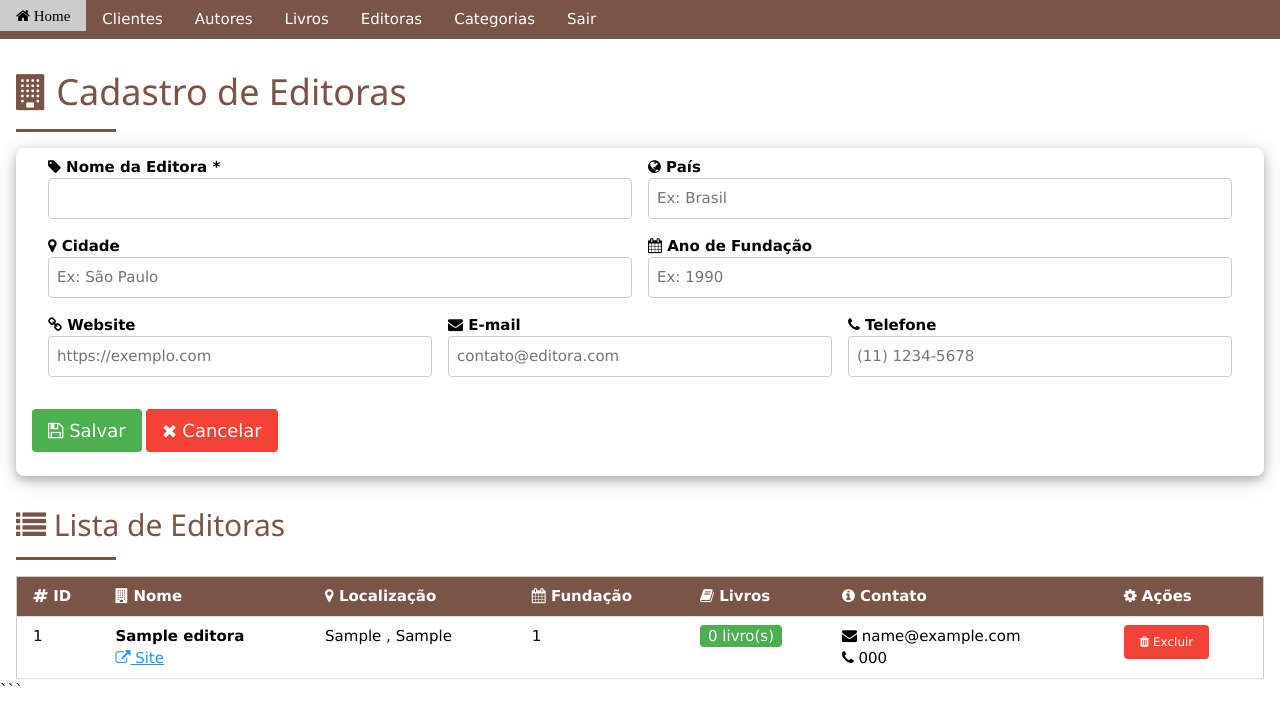
After one commit to Cleristonl1m4/Biblioteca-Universo-da-Palavra, a PHP site: page /Pages/Editoras/pagesEditoras.php in a window 1280 px wide. The commit adds this page. Shown: the top 725 px of the page. Run offline with PHP 8.4, Linux system fonts and the light colour scheme; tables that the repository leaves empty hold one stand-in row (values such as "Sample post").

Commit message:
Reformulando da pagina home e pequenas alterações

````diff
--- a/Components/menu/menu.html
+++ b/Components/menu/menu.html
@@ -6,7 +6,7 @@
     <a class="w3-bar-item w3-button" href="/Universo-da-Palavra/Pages/Clientes/pageClientesCadastro.php">Clientes</a>
     <a class="w3-bar-item w3-button" href="/Universo-da-Palavra/Pages/Autor/pageAutor.php">Autores</a>
     <a class="w3-bar-item w3-button" href="/Universo-da-Palavra/Pages/livros/pagelivros.php">Livros</a>
-    <a class="w3-bar-item w3-button" href="">Editoras</a>
+    <a class="w3-bar-item w3-button" href="/Universo-da-Palavra/Pages/Editoras/pagesEditoras.php">Editoras</a>
     <a class="w3-bar-item w3-button" href="">Categorias</a>
     <a class="w3-bar-item w3-button" href="">Sair</a>
 </div>
--- a/Pages/Autor/pageListarAutores.php
+++ b/Pages/Autor/pageListarAutores.php
@@ -38,6 +38,8 @@
 
 <div class="w3-container w3-padding">
     <h1 class="w3-text-green"><i class="fa fa-users"></i> Lista de Autores</h1>
+
+<body>
 
     <?php if ($result && $result->num_rows > 0): ?>
         <div class="w3-responsive w3-card w3-white w3-round-large w3-margin-top">
--- /dev/null
+++ b/Pages/Editoras/pagesEditoras.php
@@ -0,0 +1,270 @@
+<!DOCTYPE html>
+<html lang="pt-BR">
+
+<head>
+    <meta charset="UTF-8">
+    <meta name="viewport" content="width=device-width, initial-scale=1.0">
+    <title>🏢 Cadastro de Editoras</title>
+    <link rel="stylesheet" href="https://www.w3schools.com/w3css/4/w3.css">
+    <link rel="stylesheet" href="https://cdnjs.cloudflare.com/ajax/libs/font-awesome/4.7.0/css/font-awesome.min.css">
+</head>
+
+<body>
+
+    <?php
+    include("../../dados/conexao/conexao.php");
+    include("../../Components/menu/menu.html");
+
+    if (isset($_GET['excluir'])) {
+        $id = intval($_GET['excluir']);
+
+        $sqlCheck = "SELECT COUNT(*) as total FROM livros WHERE editora = (SELECT nome FROM editoras WHERE id = ?)";
+        $stmtCheck = $conn->prepare($sqlCheck);
+        $stmtCheck->bind_param("i", $id);
+        $stmtCheck->execute();
+        $resultCheck = $stmtCheck->get_result();
+        $check = $resultCheck->fetch_assoc();
+
+        if ($check['total'] > 0) {
+            echo '<div class="w3-panel w3-red w3-padding w3-round">
+                <i class="fa fa-exclamation-triangle"></i>
+                Não é possível excluir! Esta editora possui ' . $check['total'] . ' livro(s) cadastrado(s).
+              </div>';
+        } else {
+            $sqlDel = "DELETE FROM editoras WHERE id = ?";
+            $stmt = $conn->prepare($sqlDel);
+            $stmt->bind_param("i", $id);
+            if ($stmt->execute()) {
+                echo '<div class="w3-panel w3-green w3-padding w3-round">
+                    <i class="fa fa-check"></i> Editora excluída com sucesso!
+                  </div>';
+            } else {
+                echo '<div class="w3-panel w3-red w3-padding w3-round">
+                    <i class="fa fa-times"></i> Erro ao excluir: ' . $conn->error . '
+                  </div>';
+            }
+            $stmt->close();
+        }
+        $stmtCheck->close();
+    }
+
+    // Cadastrar editora
+    if ($_SERVER['REQUEST_METHOD'] === "POST") {
+        $Nome = trim($_POST["Nome"] ?? "");
+        $Pais = trim($_POST["Pais"] ?? "");
+        $Cidade = trim($_POST["Cidade"] ?? "");
+        $AnoFundacao = !empty($_POST["AnoFundacao"]) ? intval($_POST["AnoFundacao"]) : null;
+        $Site = trim($_POST["Site"] ?? "");
+        $Email = trim($_POST["Email"] ?? "");
+        $Telefone = trim($_POST["Telefone"] ?? "");
+
+        if ($Nome) {
+            // Verificar se editora já existe
+            $sqlCheck = "SELECT id FROM editoras WHERE nome = ?";
+            $stmtCheck = $conn->prepare($sqlCheck);
+            $stmtCheck->bind_param("s", $Nome);
+            $stmtCheck->execute();
+            $resultCheck = $stmtCheck->get_result();
+
+            if ($resultCheck->num_rows > 0) {
+                echo '<div class="w3-panel w3-amber w3-padding w3-round">
+                    <i class="fa fa-exclamation"></i> Esta editora já está cadastrada!
+                  </div>';
+            } else {
+                if ($AnoFundacao !== null) {
+                    $sql = "INSERT INTO editoras (nome, pais, cidade, ano_fundacao, site, email, telefone)
+                        VALUES (?, ?, ?, ?, ?, ?, ?)";
+                    $insert = $conn->prepare($sql);
+                    $insert->bind_param("sssisss", $Nome, $Pais, $Cidade, $AnoFundacao, $Site, $Email, $Telefone);
+                } else {
+                    $sql = "INSERT INTO editoras (nome, pais, cidade, site, email, telefone)
+                        VALUES (?, ?, ?, ?, ?, ?)";
+                    $insert = $conn->prepare($sql);
+                    $insert->bind_param("ssssss", $Nome, $Pais, $Cidade, $Site, $Email, $Telefone);
+                }
+
+                if ($insert->execute()) {
+                    echo '<div class="w3-panel w3-green w3-padding w3-round">
+                        <i class="fa fa-check"></i> Editora cadastrada com sucesso!
+                      </div>';
+                } else {
+                    echo '<div class="w3-panel w3-red w3-padding w3-round">
+                        <i class="fa fa-times"></i> Erro ao cadastrar: ' . $conn->error . '
+                      </div>';
+                }
+                $insert->close();
+            }
+            $stmtCheck->close();
+        } else {
+            echo '<div class="w3-panel w3-red w3-padding w3-round">
+                <i class="fa fa-exclamation-triangle"></i> O nome da editora é obrigatório.
+              </div>';
+        }
+    }
+    ?>
+
+    <div class="w3-container w3-margin-top">
+        <h1 class="w3-text-brown">
+            <i class="fa fa-building"></i> Cadastro de Editoras
+        </h1>
+        <div class="w3-border-bottom w3-border-brown" style="width:100px; border-width:3px !important;"></div>
+    </div>
+
+    <div class="w3-container w3-margin-top">
+        <form id="editoraForm" action="pagesEditoras.php" method="POST"
+            class="w3-card-4 w3-white w3-round-large w3-padding">
+
+            <div class="w3-row-padding">
+                <div class="w3-half">
+                    <label><b><i class="fa fa-tag"></i> Nome da Editora *</b></label>
+                    <input class="w3-input w3-border w3-round" type="text" name="Nome" required>
+                </div>
+
+                <div class="w3-half">
+                    <label><b><i class="fa fa-globe"></i> País</b></label>
+                    <input class="w3-input w3-border w3-round" type="text" name="Pais" placeholder="Ex: Brasil">
+                </div>
+            </div>
+
+            <div class="w3-row-padding w3-margin-top">
+                <div class="w3-half">
+                    <label><b><i class="fa fa-map-marker"></i> Cidade</b></label>
+                    <input class="w3-input w3-border w3-round" type="text" name="Cidade" placeholder="Ex: São Paulo">
+                </div>
+
+                <div class="w3-half">
+                    <label><b><i class="fa fa-calendar"></i> Ano de Fundação</b></label>
+                    <input class="w3-input w3-border w3-round" type="number" name="AnoFundacao" min="1800" max="2025"
+                        placeholder="Ex: 1990">
+                </div>
+            </div>
+
+            <div class="w3-row-padding w3-margin-top">
+                <div class="w3-third">
+                    <label><b><i class="fa fa-link"></i> Website</b></label>
+                    <input class="w3-input w3-border w3-round" type="url" name="Site" placeholder="https://exemplo.com">
+                </div>
+
+                <div class="w3-third">
+                    <label><b><i class="fa fa-envelope"></i> E-mail</b></label>
+                    <input class="w3-input w3-border w3-round" type="email" name="Email"
+                        placeholder="contato@editora.com">
+                </div>
+
+                <div class="w3-third">
+                    <label><b><i class="fa fa-phone"></i> Telefone</b></label>
+                    <input class="w3-input w3-border w3-round" type="tel" name="Telefone" placeholder="(11) 1234-5678">
+                </div>
+            </div>
+
+            <div class="w3-margin-top w3-padding-16">
+                <button type="submit" class="w3-button w3-green w3-round w3-large">
+                    <i class="fa fa-save"></i> Salvar
+                </button>
+                <button type="button" class="w3-button w3-red w3-round w3-large"
+                    onclick="document.getElementById('editoraForm').reset()">
+                    <i class="fa fa-times"></i> Cancelar
+                </button>
+            </div>
+        </form>
+    </div>
+
+    <div class="w3-container w3-margin-top">
+        <h2 class="w3-text-brown">
+            <i class="fa fa-list"></i> Lista de Editoras
+        </h2>
+        <div class="w3-border-bottom w3-border-brown" style="width:100px; border-width:3px !important;"></div>
+    </div>
+
+    <?php
+    $sqlEditoras = "SELECT e.*,
+                (SELECT COUNT(*) FROM livros WHERE editora = e.nome) as total_livros
+                FROM editoras e
+                ORDER BY e.nome ASC";
+    $result = $conn->query($sqlEditoras);
+
+    if ($result->num_rows > 0): ?>
+        <div class="w3-container w3-margin-top">
+            <div class="w3-responsive">
+                <table class="w3-table-all w3-hoverable w3-card-4">
+                    <thead>
+                        <tr class="w3-brown">
+                            <th><i class="fa fa-hashtag"></i> ID</th>
+                            <th><i class="fa fa-building"></i> Nome</th>
+                            <th><i class="fa fa-map-marker"></i> Localização</th>
+                            <th><i class="fa fa-calendar"></i> Fundação</th>
+                            <th><i class="fa fa-book"></i> Livros</th>
+                            <th><i class="fa fa-info-circle"></i> Contato</th>
+                            <th><i class="fa fa-cog"></i> Ações</th>
+                        </tr>
+                    </thead>
+                    <tbody>
+                        <?php while ($editora = $result->fetch_assoc()): ?>
+                            <tr>
+                                <td><?= $editora['id'] ?></td>
+                                <td>
+                                    <strong><?= htmlspecialchars($editora['nome']) ?></strong>
+                                    <?php if (!empty($editora['site'])): ?>
+                                        <br>
+                                        <a href="<?= htmlspecialchars($editora['site']) ?>" target="_blank" class="w3-text-blue">
+                                            <i class="fa fa-external-link"></i> Site
+                                        </a>
+                                    <?php endif; ?>
+                                </td>
+                                <td>
+                                    <?php if (!empty($editora['cidade']) || !empty($editora['pais'])): ?>
+                                        <?= htmlspecialchars($editora['cidade']) ?>
+                                        <?= !empty($editora['cidade']) && !empty($editora['pais']) ? ', ' : '' ?>
+                                        <?= htmlspecialchars($editora['pais']) ?>
+                                    <?php else: ?>
+                                        <span class="w3-text-grey">-</span>
+                                    <?php endif; ?>
+                                </td>
+                                <td>
+                                    <?= $editora['ano_fundacao'] ? htmlspecialchars($editora['ano_fundacao']) :
+                                        '<span class="w3-text-grey">-</span>' ?>
+                                </td>
+                                <td>
+                                    <span class="w3-tag w3-round w3-green">
+                                        <?= $editora['total_livros'] ?> livro(s)
+                                    </span>
+                                </td>
+                                <td>
+                                    <?php if (!empty($editora['email']) || !empty($editora['telefone'])): ?>
+                                        <?php if (!empty($editora['email'])): ?>
+                                            <i class="fa fa-envelope"></i> <?= htmlspecialchars($editora['email']) ?><br>
+                                        <?php endif; ?>
+                                        <?php if (!empty($editora['telefone'])): ?>
+                                            <i class="fa fa-phone"></i> <?= htmlspecialchars($editora['telefone']) ?>
+                                        <?php endif; ?>
+                                    <?php else: ?>
+                                        <span class="w3-text-grey">-</span>
+                                    <?php endif; ?>
+                                </td>
+                                <td>
+                                    <a href="pagesEditoras.php?excluir=<?= $editora['id'] ?>"
+                                        onclick="return confirm('Tem certeza que deseja excluir esta editora?')"
+                                        class="w3-button w3-red w3-round w3-small">
+                                        <i class="fa fa-trash"></i> Excluir
+                                    </a>
+                                </td>
+                            </tr>
+                        <?php endwhile; ?>
+                    </tbody>
+                </table>
+            </div>
+        </div>
+    <?php else: ?>
+        <div class="w3-container w3-margin-top">
+            <div class="w3-panel w3-pale-yellow w3-border w3-round-large w3-center">
+                <p><i class="fa fa-info-circle"></i> Nenhuma editora cadastrada ainda.</p>
+            </div>
+        </div>
+    <?php endif; ?>
+
+    <?php $conn->close(); ?>
+
+</body>
+
+</html>
+```
````
Also changed, not shown: Pages/Clientes/deleteCliente.php (added, +32 -0 lines), Pages/Clientes/pageClientesCadastro.php (+35 -23 lines), Pages/Clientes/pagelistarCliente.php (added, +59 -0 lines), Script Php.sql (+13 -0 lines), index.php (+21 -12 lines), Pages/Categorias/pageCategorias.php (added).
